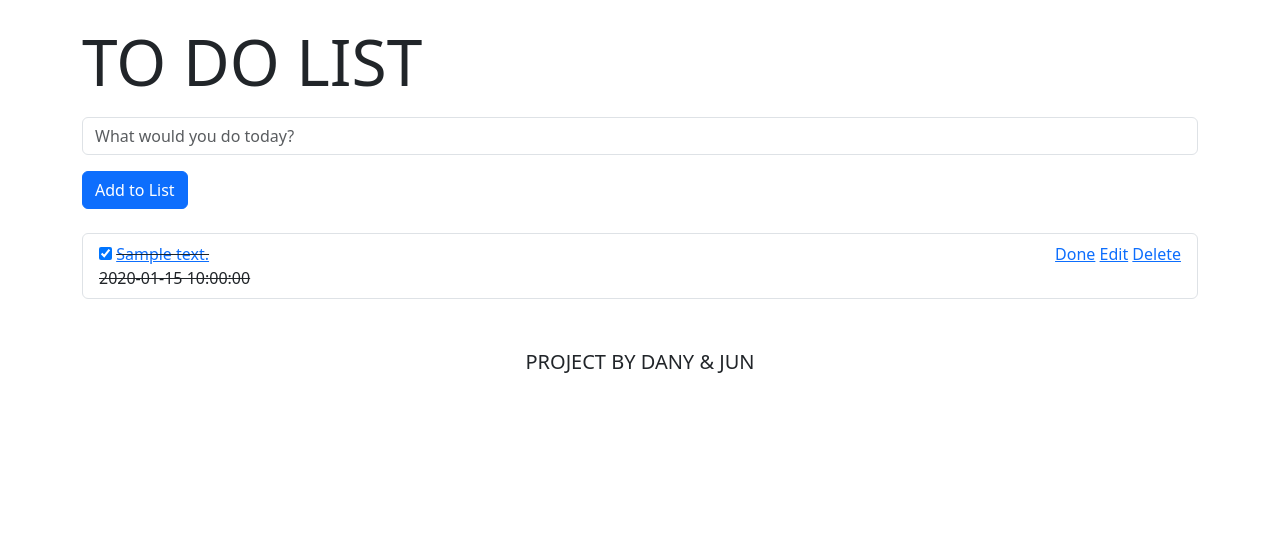
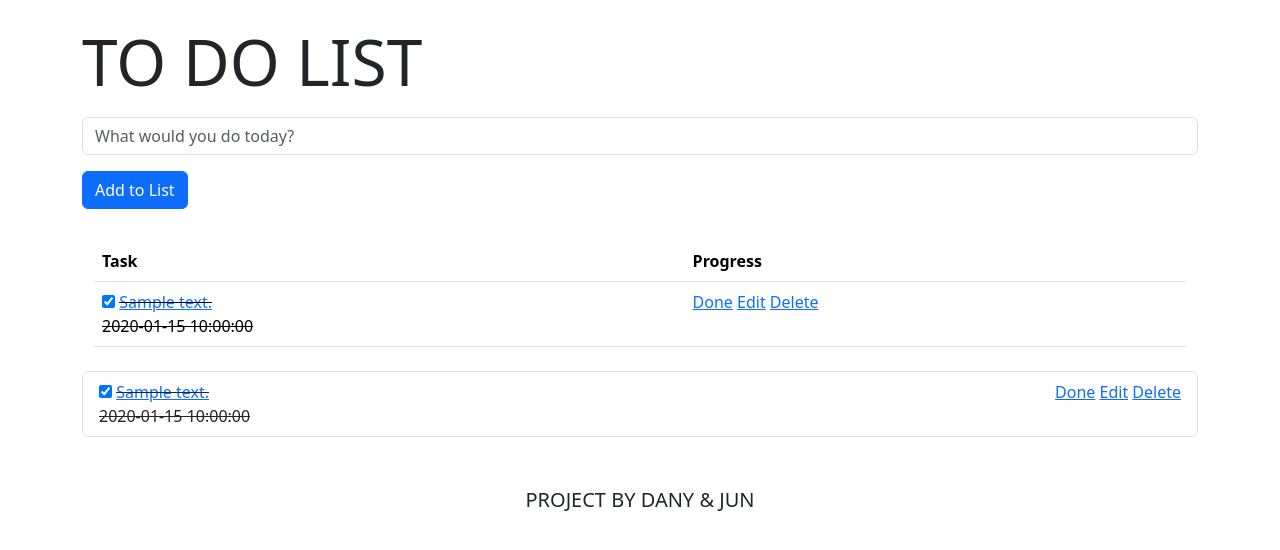
Before and after one commit to DailyRoutiner/WhatTodo, a Flask app: page / in a window 1280 px wide. Shown: the top 550 px of the page. Run offline with Flask 3, Linux system fonts and the light colour scheme; tables that the repository leaves empty hold one stand-in row (values such as "Sample post"); some libraries are stand-ins or nearby versions.

Commit message:
adapt bootstrap index table

```diff
--- a/app/templates/index.html
+++ b/app/templates/index.html
@@ -11,6 +11,41 @@
     <button class="btn btn-primary mt-3 mb-3" type="submit">Add to List</button>
   </form>
   {% if todos %}
+
+    <div class="container my-3">
+      <table class="table">
+        <thead>
+        <tr class="thead-dark">
+          <th>Task</th>
+          <th>Progress</th>
+        </tr>
+        </thead>
+        <tbody>
+         {% for todo in todos %}
+          <tr>
+            <td>
+              <input type="checkbox" name="status"
+                {% if todo.status %} checked {% endif %}
+              />
+              <span {% if todo.status %} style="text-decoration: line-through" {% endif %} >
+                <a href="{{url_for('detail.edit', index=todo.id)}} ">{{todo.content}}</a>
+                <div>
+                  {{todo.create_date}}
+                </div>
+              </span>
+
+            </td>
+
+            <td>
+              <a class="ml-2" href="{{ url_for('main.check', index=todo.id) }}">Done</a>
+              <a class="ml-2" href="{{ url_for('main.edit', index=todo.id) }}">Edit</a>
+              <a class="ml-2" href="{{ url_for('main.delete', index=todo.id) }}">Delete</a>
+            </td>
+          </tr>
+          {% endfor %}
+        </tbody>
+      </table>
+    </div>
     <ul class="list-group">
       {% for todo in todos %}
       <li class="d-flex justify-content-between list-group-item mt-2">
--- a/app/views/main_views.py
+++ b/app/views/main_views.py
@@ -1,4 +1,5 @@
 from datetime import datetime
+from sqlalchemy.sql import func
 from flask import render_template, Blueprint, request, redirect, url_for
 import random
 
@@ -14,6 +15,7 @@ names = ["Dany", "Jun"]
 @bp.route('/')
 def index():
     todo_list = Todo.query.order_by(Todo.create_date.desc())
+
     return render_template("index.html", name=random.choice(names), todos=todo_list)
 
 
```
